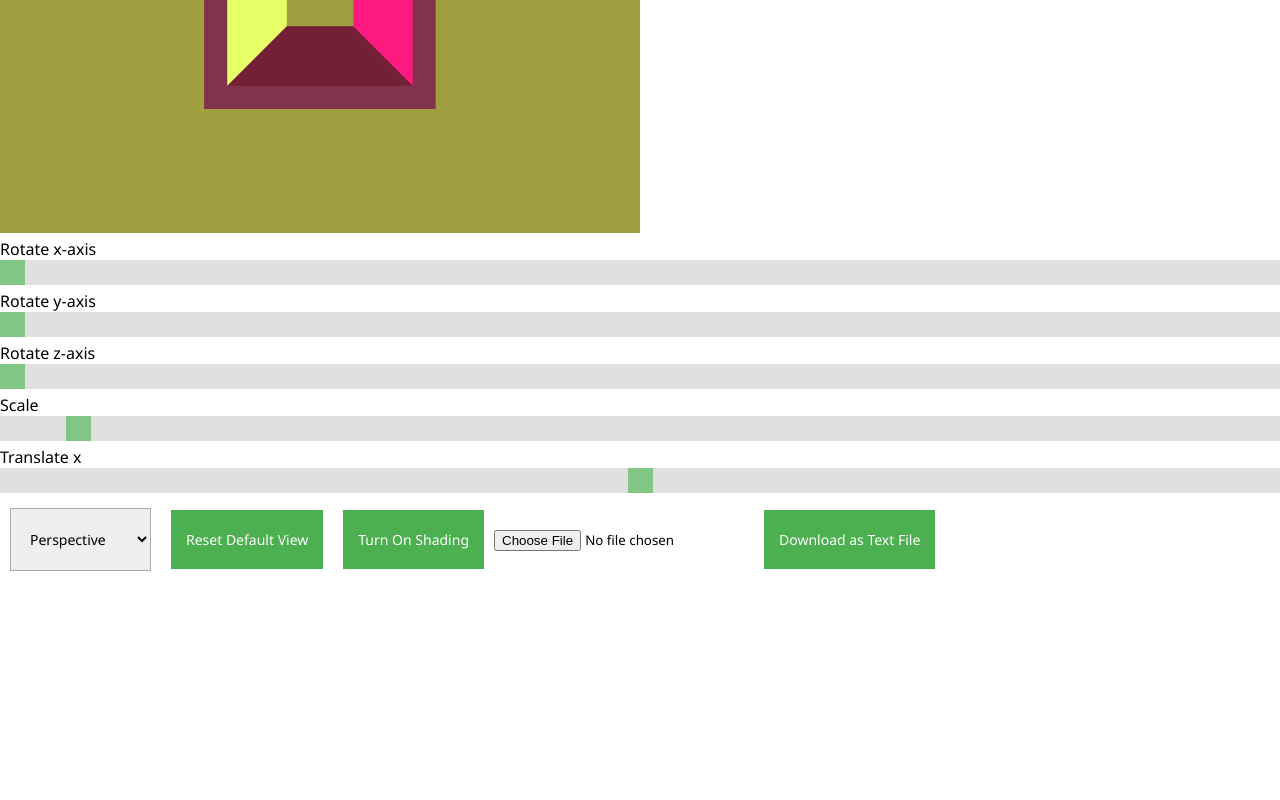
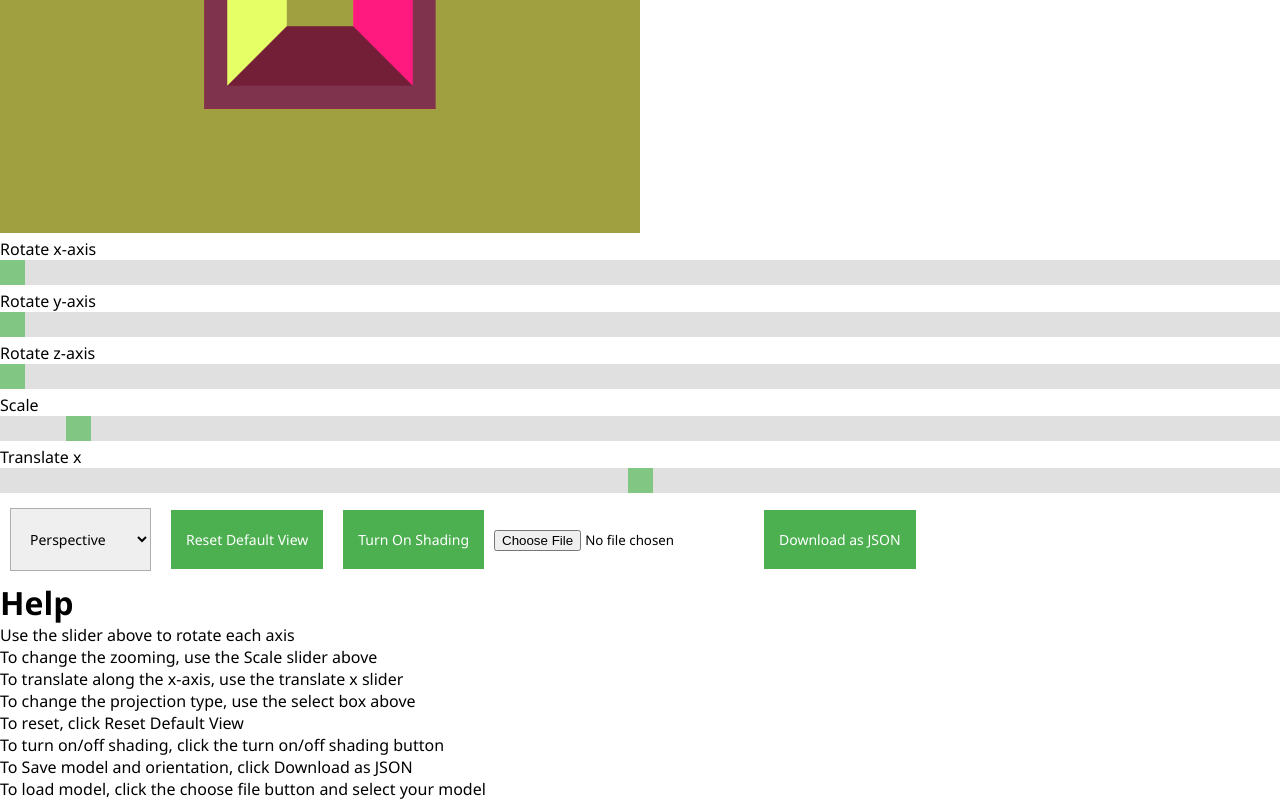
Before and after one commit to donbasta/hollow-3d-web-gl, a React (Create React App) app: page / in a window 1280 px wide. Shown: the part 247-1047 px from the top of the page. Before the commit the page ends 828 px from the top, so only its background shows below. Built offline with nearby package versions, Linux system fonts and the light colour scheme.

Commit message:
add some instructions

```diff
--- a/src/App.js
+++ b/src/App.js
@@ -192,7 +192,20 @@ const App = () => {
                 shading ? 'Turn Off Shading' : 'Turn On Shading'
             }</button>
             <input onChange={handleFileChange} type="file" id="files" name="files[]"/>
-            <a className="btn" download="myModel.json" href={saveUrl}>Download as Text File</a>
+            <a className="btn" download="myModel.json" href={saveUrl}>Download as JSON</a>
+            <div>
+                <h1>Help</h1>
+                <ul>
+                    <li>Use the slider above to rotate each axis</li>
+                    <li>To change the zooming, use the Scale slider above</li>
+                    <li>To translate along the x-axis, use the translate x slider</li>
+                    <li>To change the projection type, use the select box above</li>
+                    <li>To reset, click Reset Default View</li>
+                    <li>To turn on/off shading, click the turn on/off shading button</li>
+                    <li>To Save model and orientation, click Download as JSON</li>
+                    <li>To load model, click the choose file button and select your model</li>
+                </ul>
+            </div>
         </div>
     )
 }
```
